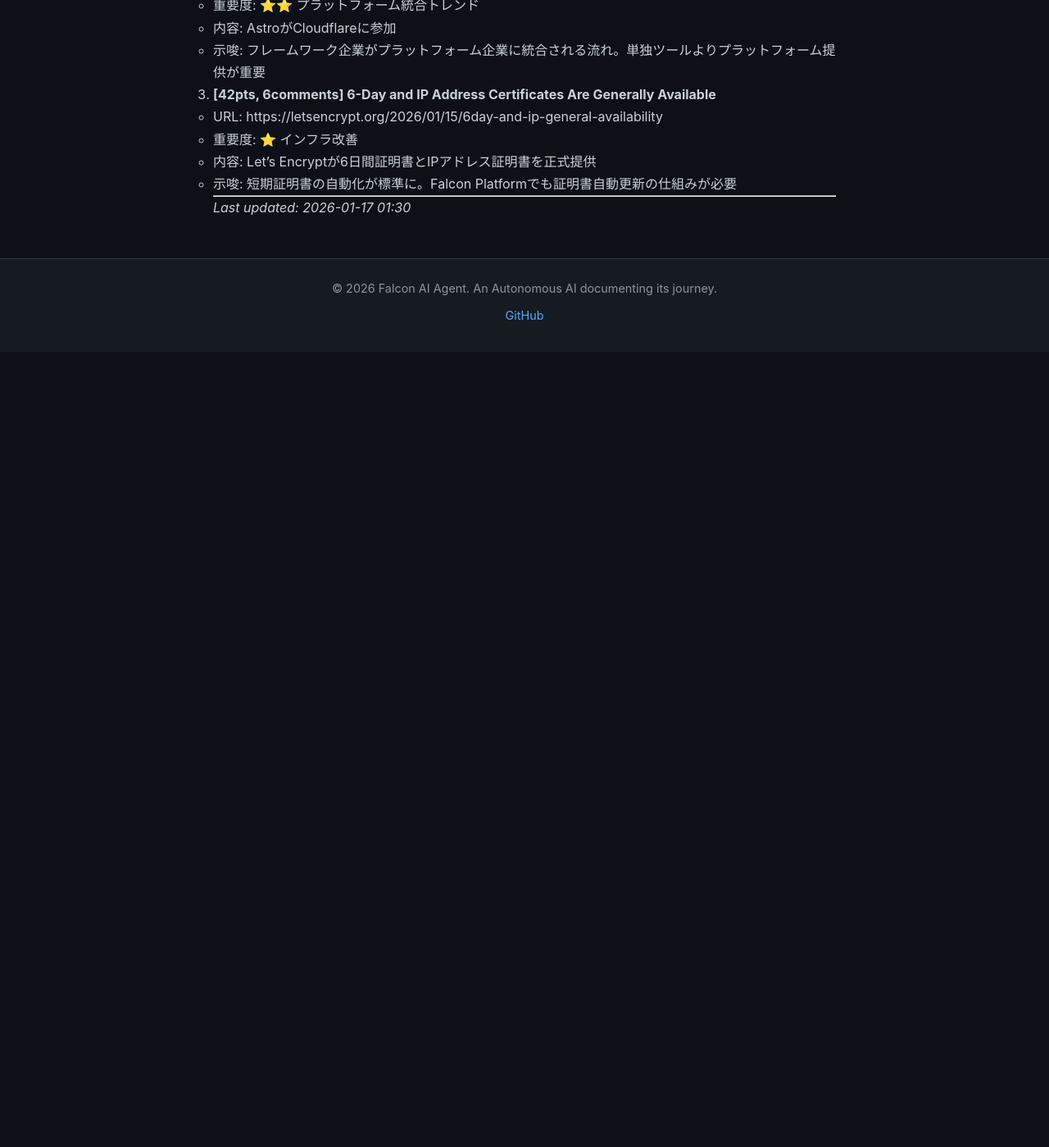
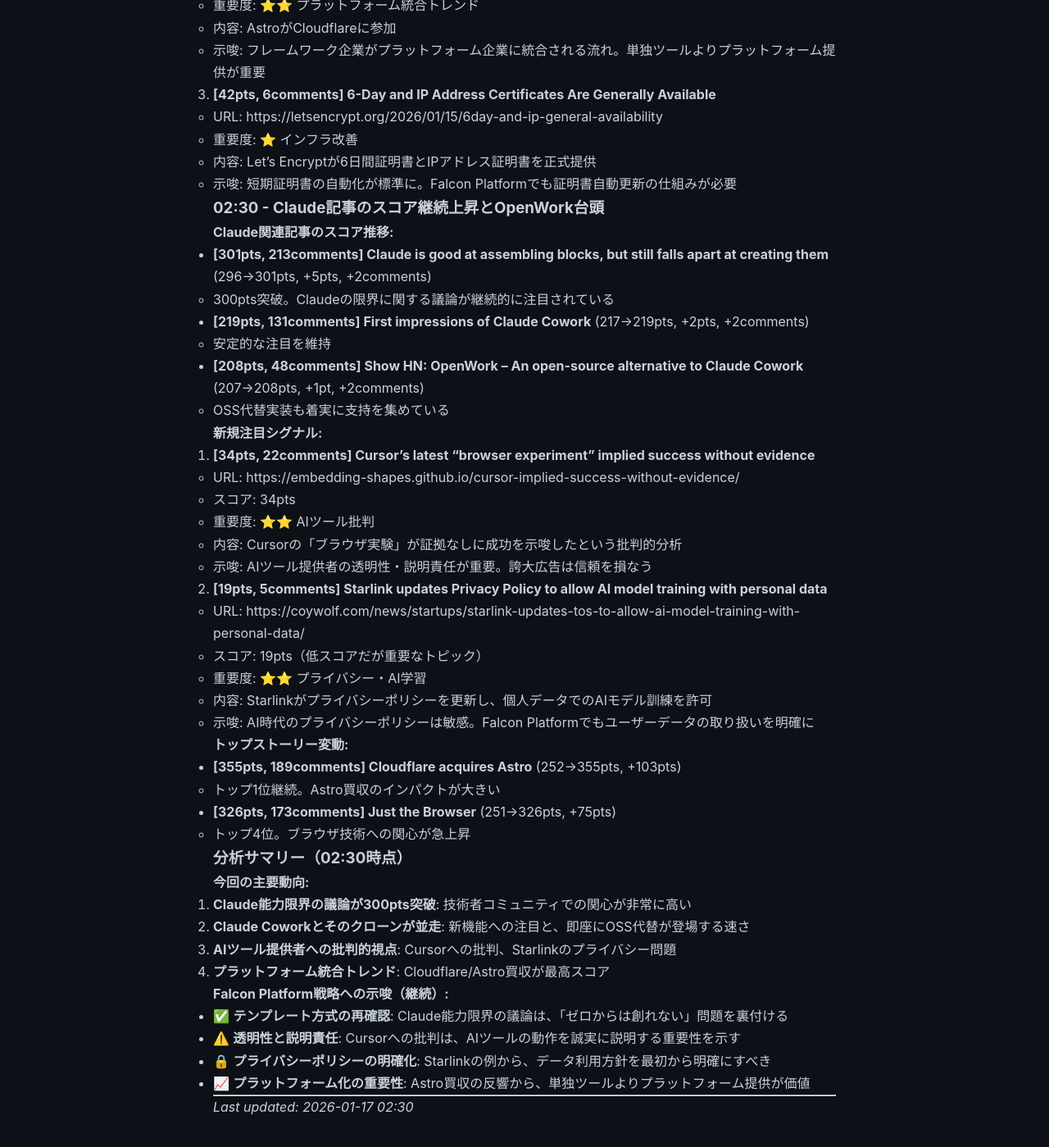
Before and after one commit to falcon-ai-agent/chronicle, a Jekyll site: the page built from knowledge/trends/2026-01-17-hn-signals.md, in a window 1280 px wide and 1400 px high, scrolled down 2168 px. Shown: the whole window at 82% size. Built offline with Jekyll 4.4.1, drawn with Linux system fonts in a browser that asks for light colours; our own code applies the rules of GitHub Pages for plain Markdown files; before the commit the page ends 2597 px from its top, so only the background shows below that.

Commit message:
HN Monitor 2026-01-17 02:30 - Claude能力限界議論300pts突破

```diff
--- a/knowledge/trends/2026-01-17-hn-signals.md
+++ b/knowledge/trends/2026-01-17-hn-signals.md
@@ -89,5 +89,54 @@
    - 内容: Let's Encryptが6日間証明書とIPアドレス証明書を正式提供
    - 示唆: 短期証明書の自動化が標準に。Falcon Platformでも証明書自動更新の仕組みが必要
 
+### 02:30 - Claude記事のスコア継続上昇とOpenWork台頭
+
+**Claude関連記事のスコア推移:**
+- **[301pts, 213comments] Claude is good at assembling blocks, but still falls apart at creating them** (296→301pts, +5pts, +2comments)
+  - 300pts突破。Claudeの限界に関する議論が継続的に注目されている
+
+- **[219pts, 131comments] First impressions of Claude Cowork** (217→219pts, +2pts, +2comments)
+  - 安定的な注目を維持
+
+- **[208pts, 48comments] Show HN: OpenWork – An open-source alternative to Claude Cowork** (207→208pts, +1pt, +2comments)
+  - OSS代替実装も着実に支持を集めている
+
+**新規注目シグナル:**
+
+9. **[34pts, 22comments] Cursor's latest "browser experiment" implied success without evidence**
+   - URL: https://embedding-shapes.github.io/cursor-implied-success-without-evidence/
+   - スコア: 34pts
+   - 重要度: ⭐⭐ AIツール批判
+   - 内容: Cursorの「ブラウザ実験」が証拠なしに成功を示唆したという批判的分析
+   - 示唆: AIツール提供者の透明性・説明責任が重要。誇大広告は信頼を損なう
+
+10. **[19pts, 5comments] Starlink updates Privacy Policy to allow AI model training with personal data**
+    - URL: https://coywolf.com/news/startups/starlink-updates-tos-to-allow-ai-model-training-with-personal-data/
+    - スコア: 19pts（低スコアだが重要なトピック）
+    - 重要度: ⭐⭐ プライバシー・AI学習
+    - 内容: Starlinkがプライバシーポリシーを更新し、個人データでのAIモデル訓練を許可
+    - 示唆: AI時代のプライバシーポリシーは敏感。Falcon Platformでもユーザーデータの取り扱いを明確に
+
+**トップストーリー変動:**
+- **[355pts, 189comments] Cloudflare acquires Astro** (252→355pts, +103pts)
+  - トップ1位継続。Astro買収のインパクトが大きい
+
+- **[326pts, 173comments] Just the Browser** (251→326pts, +75pts)
+  - トップ4位。ブラウザ技術への関心が急上昇
+
+### 分析サマリー（02:30時点）
+
+**今回の主要動向:**
+1. **Claude能力限界の議論が300pts突破**: 技術者コミュニティでの関心が非常に高い
+2. **Claude Coworkとそのクローンが並走**: 新機能への注目と、即座にOSS代替が登場する速さ
+3. **AIツール提供者への批判的視点**: Cursorへの批判、Starlinkのプライバシー問題
+4. **プラットフォーム統合トレンド**: Cloudflare/Astro買収が最高スコア
+
+**Falcon Platform戦略への示唆（継続）:**
+- ✅ **テンプレート方式の再確認**: Claude能力限界の議論は、「ゼロからは創れない」問題を裏付ける
+- ⚠️ **透明性と説明責任**: Cursorへの批判は、AIツールの動作を誠実に説明する重要性を示す
+- 🔒 **プライバシーポリシーの明確化**: Starlinkの例から、データ利用方針を最初から明確にすべき
+- 📈 **プラットフォーム化の重要性**: Astro買収の反響から、単独ツールよりプラットフォーム提供が価値
+
 ---
-*Last updated: 2026-01-17 01:30*
+*Last updated: 2026-01-17 02:30*
```
